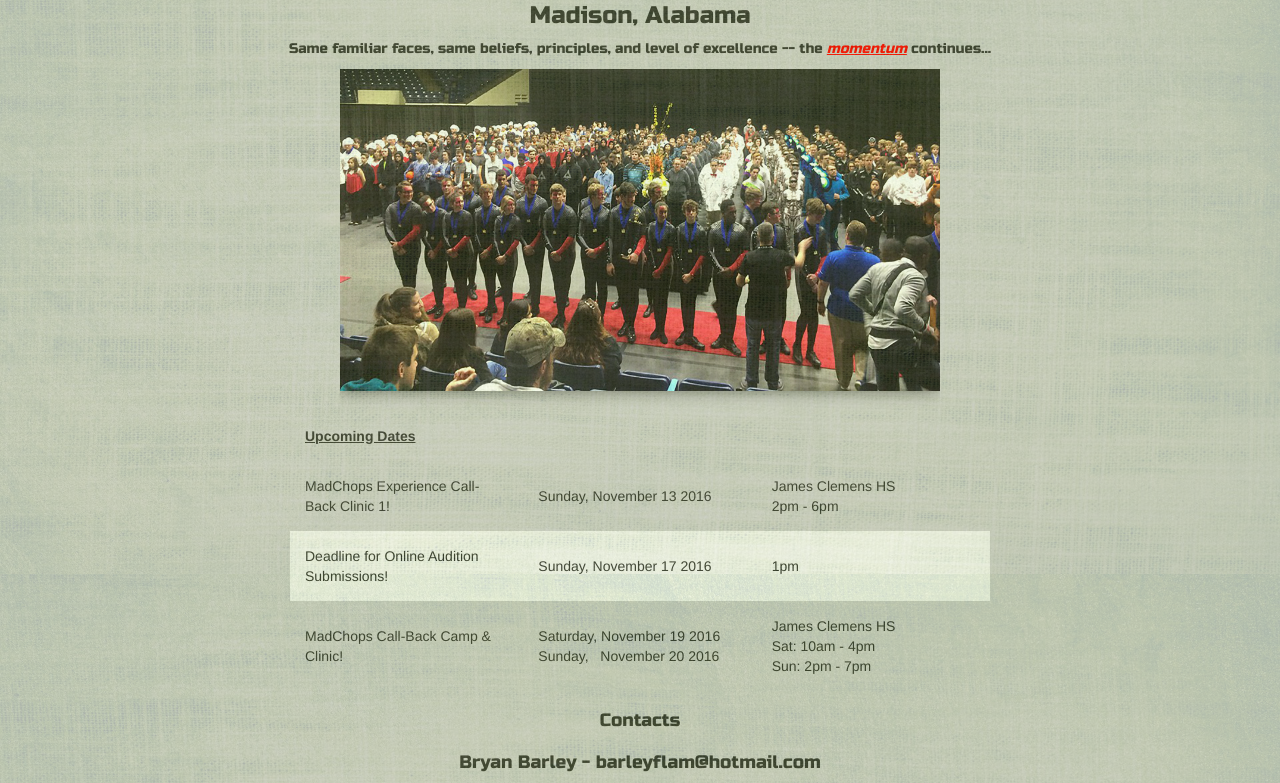
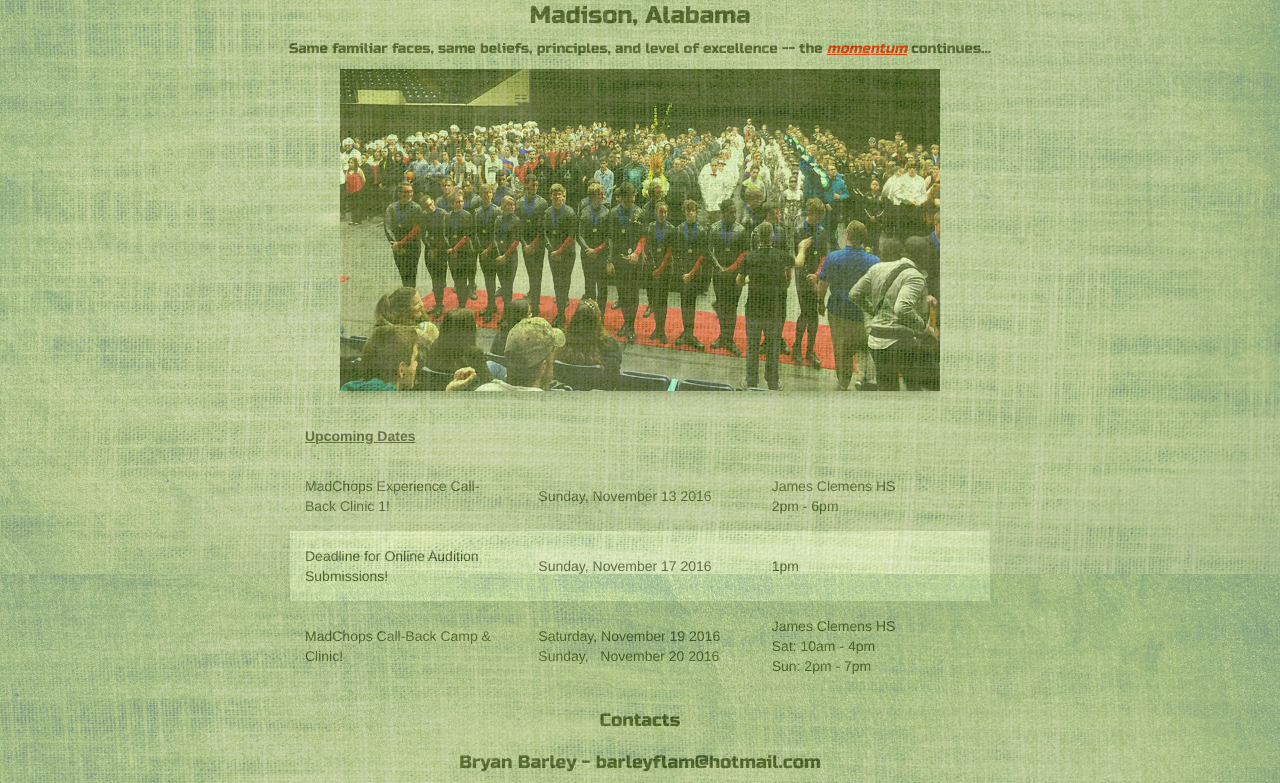
Before and after one commit to MadisonPercussionAcademy/MPA-Website, a plain HTML site: page index.html in a window 1280 px wide. Shown: the part 226-1009 px from the top of the page. Drawn offline with nearby package versions, Linux system fonts and the light colour scheme; some packages are replaced by stand-ins of ours.

Commit message:
Update mainStyle.css

```diff
--- a/css/mainStyle.css
+++ b/css/mainStyle.css
@@ -36,7 +36,7 @@ body{
   display: block;
   margin: 0 auto;
   background-color: #999;
-  opacity: .85;
+  opacity: 60%;
 
 }
 
```
